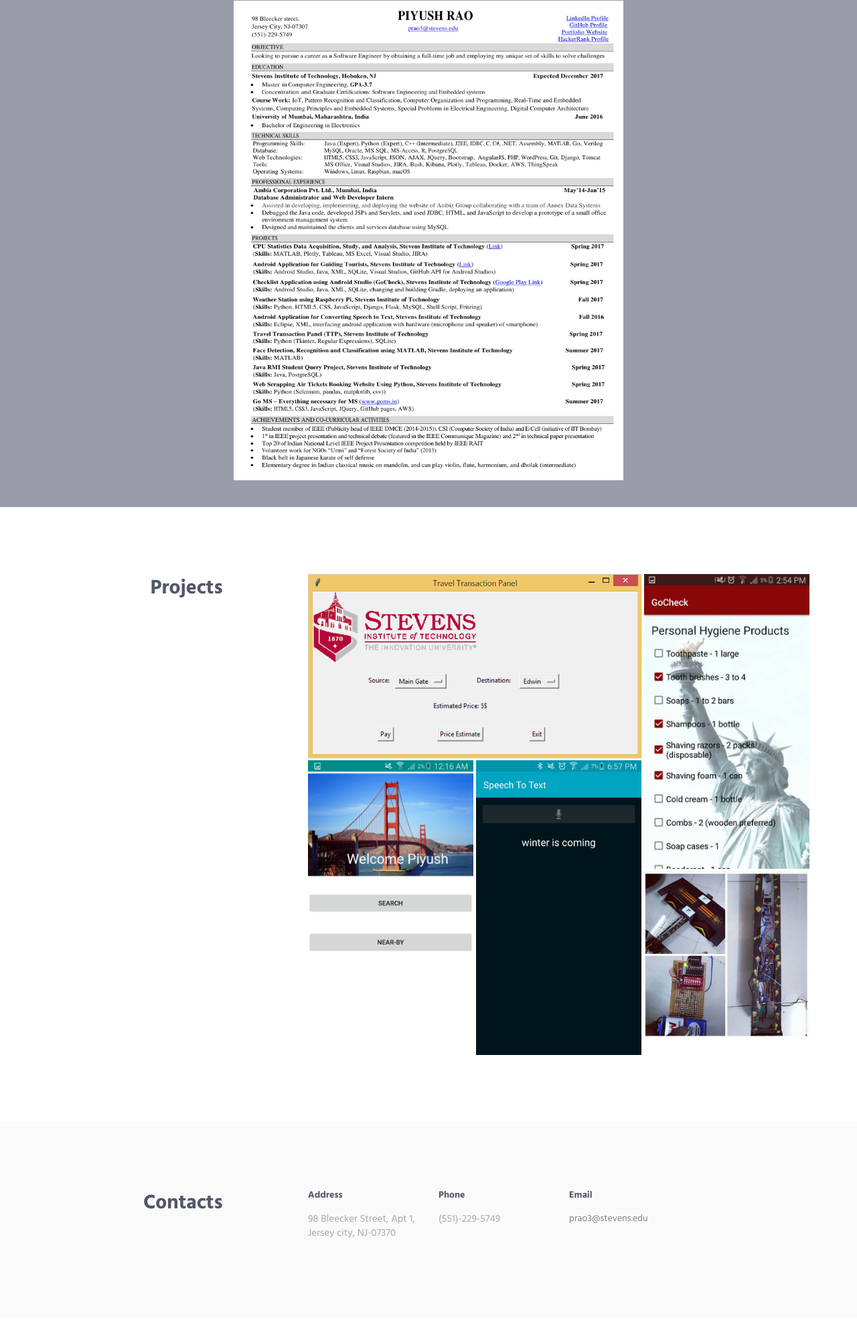
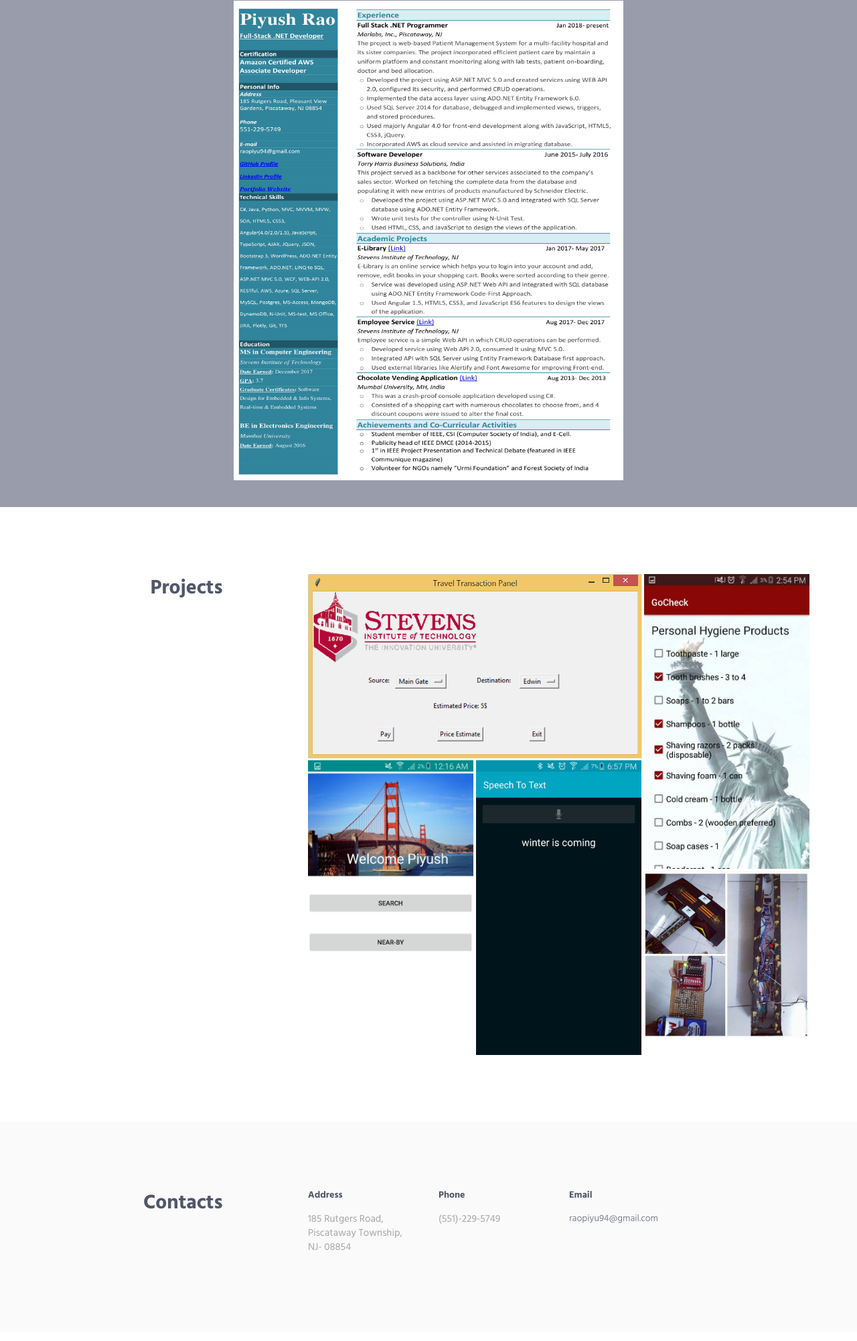
Before and after one commit to raopiyu94/raopiyu94.github.io, a plain HTML site: page index.html in a window 1280 px wide. Shown: the part 2661-4663 px from the top of the page at 67% size. Drawn offline with Linux system fonts and the light colour scheme.

Commit message:
Resume updated

```diff
--- a/index.html
+++ b/index.html
@@ -274,10 +274,10 @@
                 <div class="container content">
 					<div id = "resume" class = "container-fluid text-center">
 						<h2 class = "text-center color-white">RESUME</h2></br>
-						<a target = "_blank" href = "PIYUSH_RAO_RESUME.pdf"><h3 class = "color-white"><u>Please view it and click to download!</h3></u></a>
+						<a target = "_blank" href = "Resume - Piyush Rao.pdf"><h3 class = "color-white"><u>Please view it and click to download!</h3></u></a>
 							<div class = "row text-center">
-								<a target = "_blank" href = "PIYUSH_RAO_RESUME.pdf">
-								<img src = "resume-1.jpg" style = "width: 582px; height: 716px;"/>
+								<a target = "_blank" href = "Resume - Piyush Rao.pdf">
+								<img src = "Resume-Piyush Rao.jpg" style = "width: 582px; height: 716px;"/>
 								</a>
 							</div>
 					</div>
@@ -518,7 +518,7 @@
                             <div class="row">
                                 <div class="col-md-3 col-xs-6 md-margin-b-30">
                                     <h5>Address</h5>
-                                    <p>98 Bleecker Street, Apt 1, Jersey city, NJ-07370</p>
+                                    <p>185 Rutgers Road, Piscataway Township, NJ- 08854</p>
                                 </div>
                                 <div class="col-md-3 col-xs-6 md-margin-b-30">
                                     <h5>Phone</h5>
@@ -526,7 +526,7 @@
                                 </div>
                                 <div class="col-md-3 col-xs-6">
                                     <h5>Email</h5>
-                                    <a href="mailto:prao3@stevens.edu">prao3@stevens.edu</a>
+                                    <a href="mailto:prao3@stevens.edu">raopiyu94@gmail.com</a>
                                 </div>
                             </div>
                         </div>
```
Also changed, not shown: Resume-Piyush Rao.jpg (added), resume-1.jpg (deleted), 2 other files.
